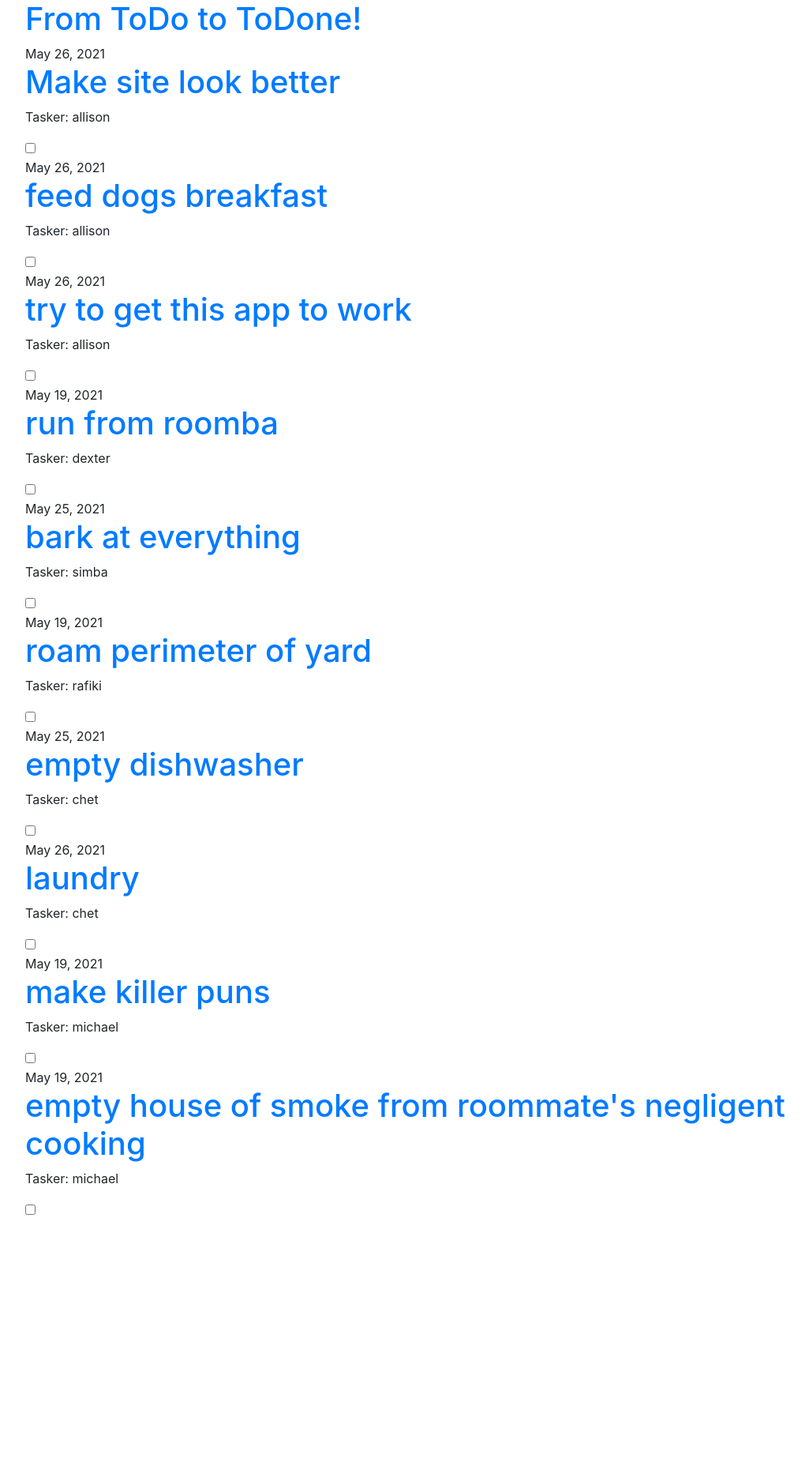
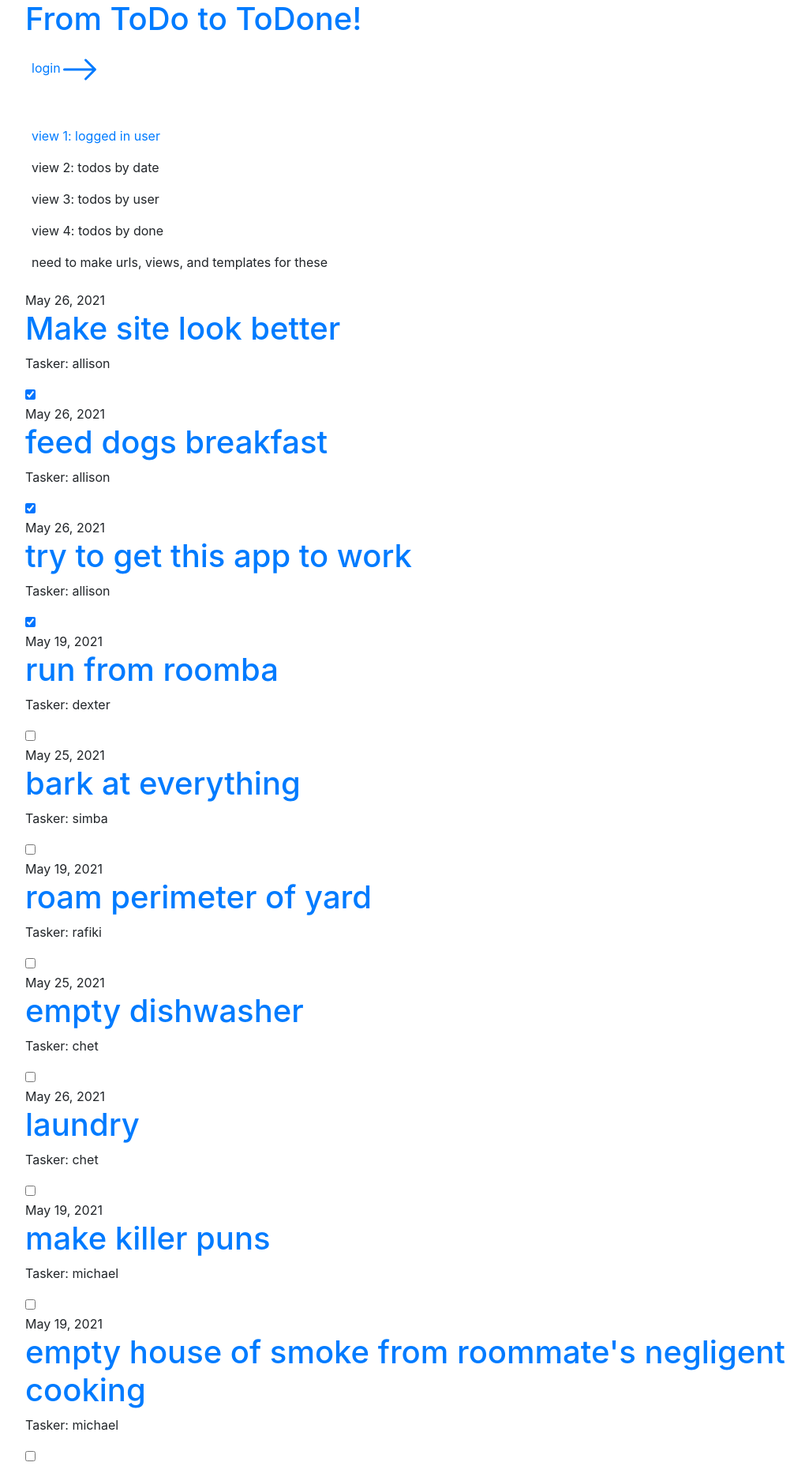
Before and after one commit to momentum-pt-team-1/django-developer-project-allisondurham, a Django app: page / in a window 1280 px wide. Shown: the whole page at 79% size, without its empty margins (53-1078 px from the left). Before the commit the page ends 1538 px from the top, so only its background shows below. Run offline with Django 3.2, Linux system fonts and the light colour scheme; data comes from the database, SQL or seed files in the repository; both versions use the stored data as it was after the commit.

Commit message:
flexbox and user views

```diff
--- a/main/forms.py
+++ b/main/forms.py
@@ -7,7 +7,7 @@ class TodoForm(forms.ModelForm):
 
     class Meta:
         model = Todo
-        fields = ('task', 'due_date', 'user', 'details')
+        fields = ('task', 'due_date', 'user', 'done', 'details')
 
     class Done:
         done = forms.BooleanField()
--- a/main/urls.py
+++ b/main/urls.py
@@ -10,4 +10,6 @@ urlpatterns = [
     path('todo/<int:pk>/', views.todo_detail, name='todo_detail'),
     path('todo/new/', views.todo_new, name='todo_new'),
     path('todo/<int:pk>/edit/', views.todo_edit, name='todo_edit'),
+    path('todo/done/', views.todo_done, name='todo_done'),
+    path('todo/user/', views.todo_user, name='todo_user'),
 ] + static(settings.STATIC_URL, document_root=settings.STATIC_ROOT)
--- a/main/views.py
+++ b/main/views.py
@@ -32,7 +32,7 @@ def todo_new(request):
         form = TodoForm(request.POST)
         if form.is_valid():
             todo = form.save(commit=False)
-            todo.user = request.user
+            # todo.user = request.user
             todo.due_date = timezone.now()
             todo.save()
             return redirect('todo_detail', pk=todo.pk)
@@ -46,7 +46,7 @@ def todo_edit(request, pk):
         form = TodoForm(request.POST, instance=todo)
         if form.is_valid():
             todo = form.save(commit=False)
-            todo.user = request.user
+            # todo.user = request.user
             todo.due_date = timezone.now()
             todo.save()
             return redirect('todo_detail', pk=todo.pk)
@@ -61,3 +61,13 @@ def check_box(request):
     context = {}
     context['form'] = Done()
     return render( request, "todo_detail.html", context)
+
+def todo_done(request):
+    todos = Todo.objects.all().order_by('done')
+    return render(request, 'main/todo_list.html', {'todos': todos})
+
+# def todo_done():
+#     pass
+def todo_user(request):
+    todos = Todo.objects.filter(user__id=request.user.id).order_by('done')
+    return render(request, 'main/todo_user.html', {'todos': todos})
--- a/notes.txt
+++ b/notes.txt
@@ -14,7 +14,7 @@ Issues:
 4. Add a form to add a TODO
     "As a user, from my list of TODOS, I want to be able to use a form to add a new TODO, so that I can keep up with my responsibilities."
         [@]  Add forms.py and form for adding a TODO
-        [ ]  Display the form on the individual list page (if built, if not buid a new page for the form)
+        [@]  Display the form on the individual list page (if built, if not buid a new page for the form)
                 ***  Reference : Django Docs Creating Forms from Models ***
                     "Creating forms from models"
 
@@ -31,7 +31,7 @@ Issues:
         [@]  Better use of whitespace
         [@]  Consistent fonts
         [@]  Color scheme with good contrast
-        [ ]  Use flexbox and a library like Picnic, Tachyons, or Semantic to allign items in a more organized and interesting fashion.
+        [@]  Use flexbox and a library like Picnic, Tachyons, or Semantic to allign items in a more organized and interesting fashion.
         [@]  Make use of extending the base.html template to make your style consistent
                 ***  References : Design for Non-Designers by Tracy Osborn pt. 1
                                   Design for Non-Designers by Tracy Osborn pt. 2
--- a/templates/base.html
+++ b/templates/base.html
@@ -14,13 +14,56 @@
     <body>
         <header class="page-header">
             <div class="container">
-                {% if user.is_authenticated %}
-                <a href="{% url 'todo_new' %}" class="top-menu">
-                    {% include './main/icons/file-earmark-plus.svg' %}
-                </a>
-                {% endif %}
                 <h1><a href="/">From ToDo to ToDone!</a></h1>
+
+                <div class="d-flex flex-column bd-highlight mb-3">
+                    <div class="p-2 bd-highlight">
+
+                        {% if user.is_authenticated %}
+                        <a href="{% url 'todo_user' %}">
+                            {{ request.user }}'s tasks</a>
+                        {% endif %}
+                        {% if not user.is_authenticated %}
+                        <a href='/accounts/login'>login{% include './main/icons/arrow-right.svg' %}</a>
+                     {% endif %}
+                    </div>
+                    <div class="p-2 bd-highlight">
+                        {% if user.is_authenticated %}
+                        <a href='/accounts/logout'>logout
+                        {% include './main/icons/arrow-left.svg' %}
+                    </a>
+                        {% endif %}
+                        </div>
+
+                    <div class="p-2 bd-highlight">
+                        {% if user.is_authenticated %}
+                        <a href="{% url 'todo_new' %}">new task
+                            {% include './main/icons/file-earmark-plus.svg' %}</a>
+                        {% endif %}
+
+                    </div>
+                    <div class="p-2 bd-highlight">
+
+                        <a href="{% url 'todo_user' %}">view 1: logged in user</a>
+                    </div>
+
+                    <div class="p-2 bd-highlight">
+                        view 2: todos by date
+                    </div>
+
+                    <div class="p-2 bd-highlight">
+                        view 3: todos by user
+                    </div>
+
+                    <div class="p-2 bd-highlight">
+                        view 4: todos by done
+                    </div>
+
+                    <div class="p-2 bd-highlight">
+                        need to make urls, views, and templates for these
+                    </div>
             </div>
+        </div>
         </header>
         <main class="container">
             <div class="row">
--- a/templates/main/todo_list.html
+++ b/templates/main/todo_list.html
@@ -5,13 +5,25 @@
 
     {% for todo in todos.all %}
         <article class="post">
+            <aside class="actions">
+                {% if user.is_authenticated %}
+                    <a class='ptn btn-default' href="{% url 'todo_edit' pk=todo.pk %}">
+                        {% include './icons/pencil-fill.svg' %}
+                    </a>
+                {% endif %}
+            </aside>
             <time class="date">
                 {{ todo.due_date }}
             </time>
             <h1><a href="{% url 'todo_detail' pk=todo.pk %}">{{ todo.task }}</a></h1>
             <p>Tasker: {{ todo.user|linebreaksbr }}</p>
             <div>
+                {% if todo.done %}
+                <input type = "checkbox"  class = "largerCheckbox" name = "done" checked>
+                {% endif %}
+                {% if not todo.done %}
                 <input type = "checkbox"  class = "largerCheckbox" name = "done">
+                {% endif %}
             </div>
         </article>
     {% endfor %}
--- a/todos/settings.py
+++ b/todos/settings.py
@@ -130,6 +130,8 @@ STATIC_ROOT = '/main/static/'
 ACCOUNT_ACTIVATION_DAYS = 7 # One-week activation window; you may, of course, use a different value.
 REGISTRATION_AUTO_LOGIN = True # Automatically log the user in.
 
+LOGIN_REDIRECT_URL = '/'
+
 INTERNAL_IPS = ['127.0.0.1']
 
 DEFAULT_AUTO_FIELD = 'django.db.models.AutoField'
```
Also changed, not shown: templates/main/todo_done.html (added, +13 -0 lines), templates/main/todo_user.html (added, +39 -0 lines), db.sqlite3, templates/main/icons/arrow-left.svg (added), templates/main/icons/arrow-right.svg (added), templates/main/icons/file-earmark-plus.svg, templates/main/icons/pencil-fill.svg.
